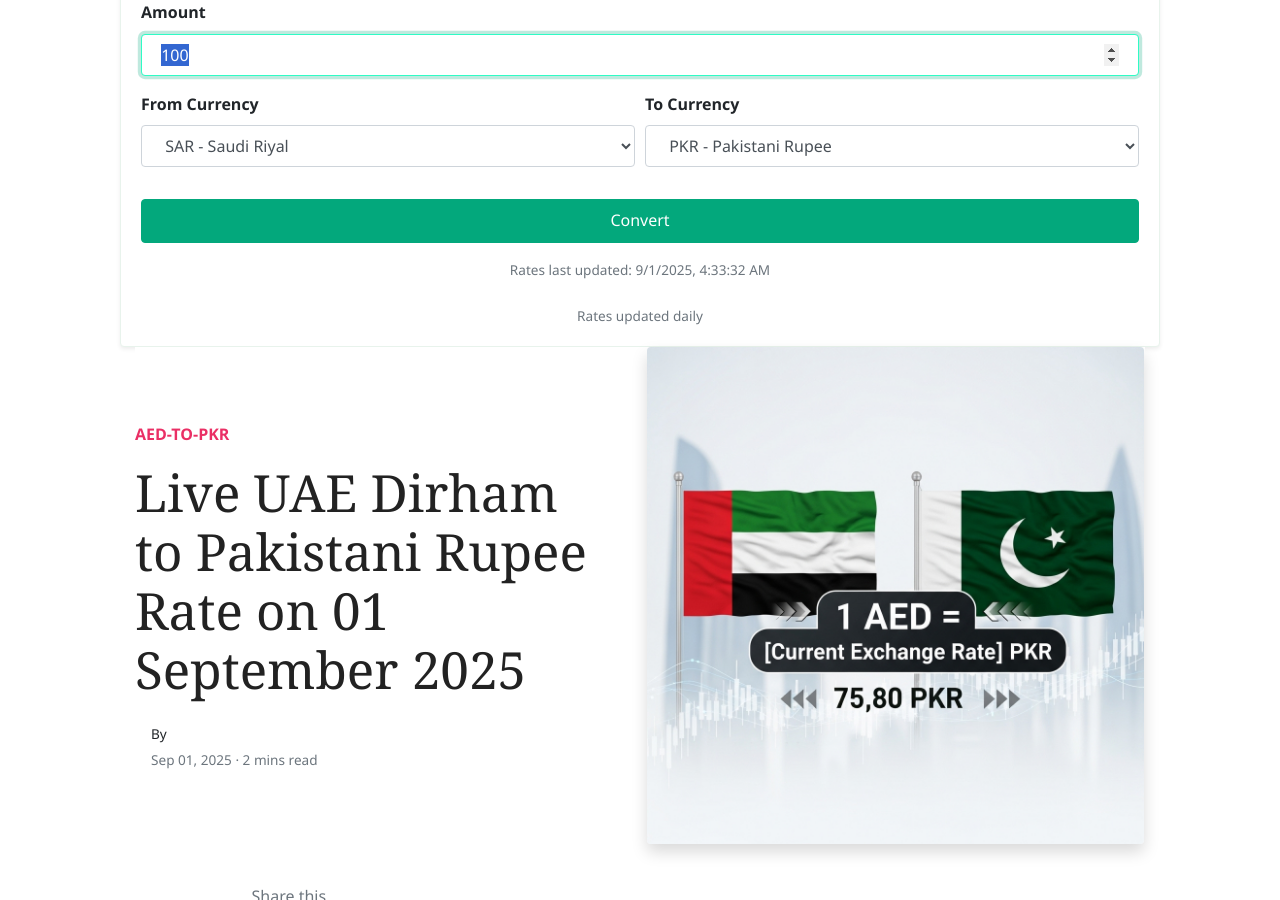
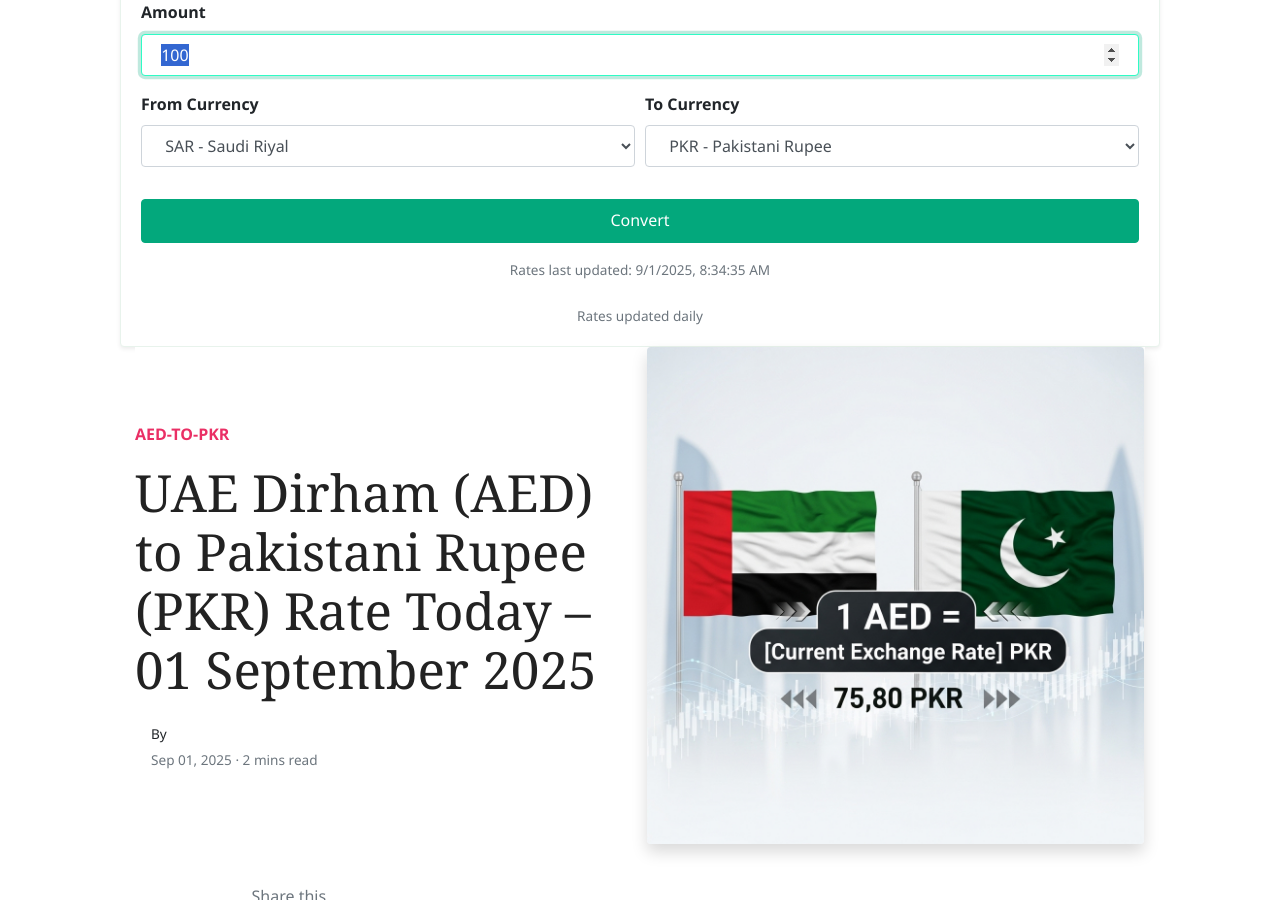
Before and after one commit to mlcom/mlcom.github.io, a Jekyll site: the page built from _posts/2025-09-01-today-uae-dirham-to-pkr-exchange-rate-september-2025-prices-updated-aed-to-pkr.md, in a window 1280 px wide and 900 px high, scrolled down 242 px. Built offline with Jekyll 4.4.1, drawn with Linux system fonts in a browser that asks for light colours; nearby versions of some CDN libraries; comment, search, counter and statistics services are not loaded.

Commit message:
Automated: Update currency rates and generate daily posts

```diff
--- a/_data/rates.yml
+++ b/_data/rates.yml
@@ -1,4 +1,4 @@
-last_updated_utc: '2025-09-01T04:33:32.002692+00:00'
+last_updated_utc: '2025-09-01T08:34:35.254847+00:00'
 rates:
   AED: 3.6725
   AFN: 68.4442
--- a/_posts/2025-09-01-today-uae-dirham-to-pkr-exchange-rate-september-2025-prices-updated-aed-to-pkr.md
+++ b/_posts/2025-09-01-today-uae-dirham-to-pkr-exchange-rate-september-2025-prices-updated-aed-to-pkr.md
@@ -1,6 +1,6 @@
 ---
 layout: post
-title:  'Live UAE Dirham to Pakistani Rupee Rate on 01 September 2025'
+title:  'UAE Dirham (AED) to Pakistani Rupee (PKR) Rate Today – 01 September 2025'
 author: jane
 categories: [ aed-to-pkr ]
 image: assets/images/aed-to-pkr-rate-today.jpg
```
